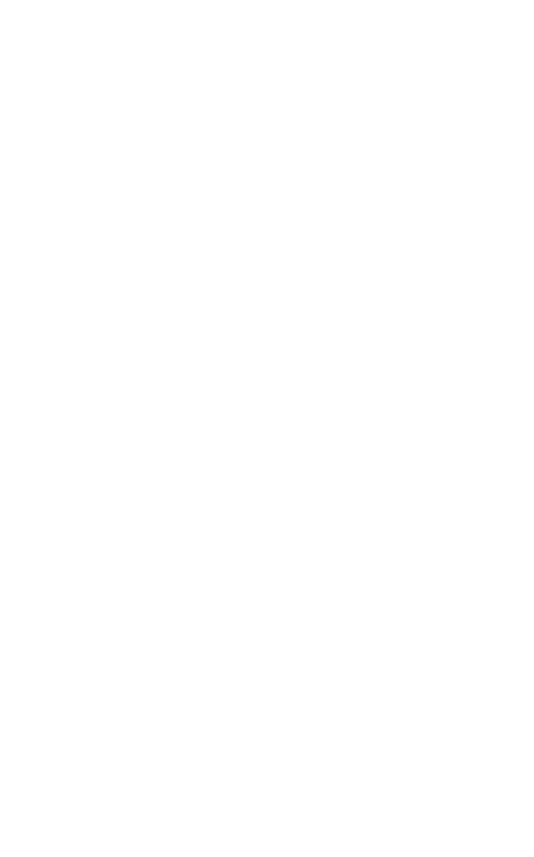
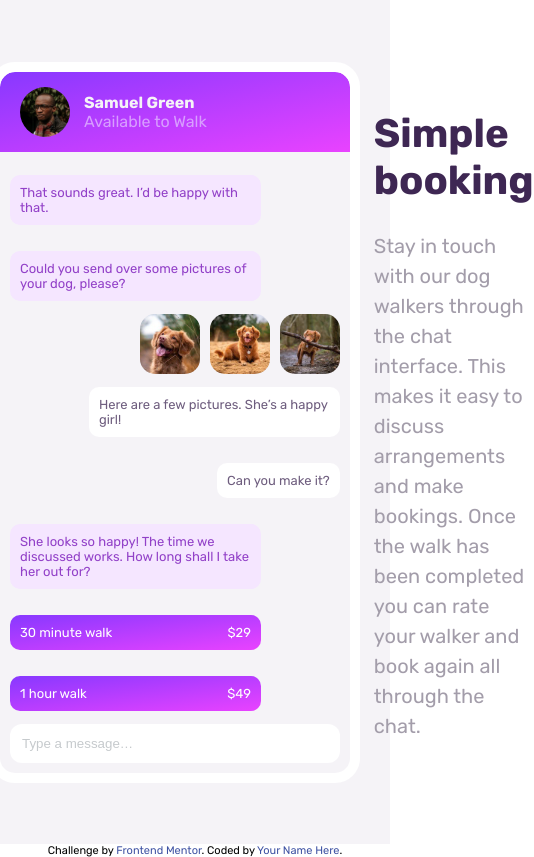
Before and after one commit to Yussif20/chat-app-illustration, a plain HTML site: page index.html in a window 390 px wide. Shown: the whole page, 534 px wide, since content can reach past the window. Drawn offline with Linux system fonts and the light colour scheme.

Commit message:
making the chat phone

```diff
--- /dev/null
+++ b/components/_chat.scss
@@ -0,0 +1,87 @@
+.chat {
+  // height: 70rem;
+  width: 35rem;
+  outline-style: solid;
+  outline-color: var(--white);
+  outline-width: 1rem;
+  border-radius: 1.5rem;
+  background-color: var(--light-grayish-violet);
+}
+.chat__header {
+  display: flex;
+  align-items: center;
+  gap: 1.4rem;
+  padding: 1.5rem 2rem;
+  background-image: linear-gradient(
+    to bottom right,
+    var(--light-violet),
+    var(--light-magenta)
+  );
+  color: var(--pale-violet);
+  border-radius: 1.5rem 1.5rem 0 0;
+}
+.chat__header-pic {
+  width: 5rem;
+  height: 5rem;
+  border-radius: 50%;
+}
+.chat__header-info {
+  display: flex;
+  flex-direction: column;
+}
+.chat__header-name {
+  color: var(--light-grayish-violet);
+  font-weight: bold;
+}
+.chat__messages {
+  padding: 1rem;
+  background-color: var(--light-grayish-violet);
+  display: flex;
+  flex-direction: column;
+}
+.chat__message {
+  max-width: 70%;
+  font-size: 1.3rem;
+  padding: 1rem;
+  border-radius: 1rem;
+}
+.chat__message--sent {
+  color: var(--moderate-violet);
+  background-color: var(--light-pale-violet);
+}
+.chat__message--received {
+  align-self: flex-end;
+  color: var(--desaturated-dark-violet);
+  background-color: var(--white);
+}
+.chat__message--pictures {
+  align-self: flex-end;
+  display: flex;
+  gap: 1rem;
+}
+.chat__message--pictures img {
+  border-radius: 1.5rem;
+  width: 6rem;
+  height: 6rem;
+}
+.chat__input::placeholder {
+  color: var(--grayish-blue);
+}
+.offer {
+  background-image: linear-gradient(
+    to bottom right,
+    var(--light-violet),
+    var(--light-magenta)
+  );
+  color: var(--white);
+  font-weight: light;
+  display: flex;
+  justify-content: space-between;
+}
+.chat__input {
+  padding: 1.2rem;
+  border-radius: 1.2rem;
+  outline: none;
+  border: none;
+  background-color: var(--white);
+}
--- /dev/null
+++ b/components/_description.scss
@@ -0,0 +1,12 @@
+.description {
+  width: 30%;
+}
+.description h1 {
+  color: var(--very-dark-desaturated-violet);
+  font-size: 4rem;
+}
+.description p {
+  font-size: 2rem;
+  color: var(--dark-grayish-violet);
+  line-height: 1.5;
+}
--- /dev/null
+++ b/components/_footer.scss
@@ -0,0 +1,7 @@
+.attribution {
+  font-size: 11px;
+  text-align: center;
+}
+.attribution a {
+  color: hsl(228, 45%, 44%);
+}
--- a/components/_general.scss
+++ b/components/_general.scss
@@ -1,3 +1,18 @@
 body {
   font-family: "Rubik", sans-serif;
+  font-size: 1.6rem;
 }
+.container {
+  background-color: var(--light-grayish-violet);
+  width: 100vw;
+  height: 100vh;
+  display: flex;
+  align-items: center;
+}
+.page-layout {
+  margin: 0 auto;
+  display: flex;
+  align-items: center;
+  justify-content: space-around;
+  gap: 2.4rem;
+}
--- a/components/_reset.scss
+++ b/components/_reset.scss
@@ -0,0 +1,18 @@
+body {
+  margin: 0;
+  padding: 0;
+  box-sizing: border-box;
+}
+html {
+  font-size: 62.5%;
+}
+img {
+  width: 100%;
+}
+a {
+  text-decoration: none;
+}
+ul,
+ol {
+  list-style: none;
+}
--- a/components/_variables.scss
+++ b/components/_variables.scss
@@ -1,39 +1,22 @@
 :root {
   // TEXT
-  --pale-violet: hsl(
-    276,
-    100%,
-    81%
-  ); // - Pale Violet (sub-heading at the top of the app UI):
-  --moderate-violet: hsl(
-    276,
-    55%,
-    52%
-  ); // - Moderate Violet (chat on the left):
-  --desaturated-dark-violet: hsl(271, 15%, 43%); // -  (chat on the right):
-  --grayish-blue: hsl(206, 6%, 79%); // - Grayish Blue (placeholder text):
+  --pale-violet: hsl(276, 100%, 81%);
+  --light-pale-violet: hsl(276, 100%, 95%);
+  --moderate-violet: hsl(276, 55%, 52%);
+  --desaturated-dark-violet: hsl(271, 15%, 43%);
+  --grayish-blue: hsl(206, 6%, 79%);
   --very-dark-desaturated-violet: hsl(
     271,
     36%,
     24%
   ); // -(main heading): ++  -(submit button background)
-  --dark-grayish-violet: hsl(
-    270,
-    7%,
-    64%
-  ); // - Dark Grayish Violet (paragraph):
-
-  // GRADIENTS
-  --light-magenta: hsl(293, 100%, 63%); // - Light Magenta:
-  --light-violet: hsl(264, 100%, 61%); // - Light Violet:
+  --dark-grayish-violet: hsl(270, 7%, 64%);
+  --light-magenta: hsl(293, 100%, 63%);
+  --light-violet: hsl(264, 100%, 61%);
 
   // COLORS
-  --white: hsl(0, 0%, 100%); // - White:
-  --light-grayish-violet: hsl(
-    270,
-    20%,
-    96%
-  ); // - Light Grayish Violet (app background):
+  --white: hsl(0, 0%, 100%); //
+  --light-grayish-violet: hsl(270, 20%, 96%);
   --very-light-magenta: hsl(
     289,
     100%,
--- a/index.html
+++ b/index.html
@@ -13,7 +13,78 @@
       href="https://fonts.googleapis.com/css2?family=Rubik:wght@400;500;700&display=swap"
       rel="stylesheet"
     />
+    <link rel="stylesheet" href="styles/styles.css" />
     <title>Chat App Illustration</title>
   </head>
-  <body></body>
+  <body>
+    <div class="container">
+      <div class="page-layout">
+        <div class="chat">
+          <div class="chat__header">
+            <img
+              class="chat__header-pic"
+              src="./images/avatar.jpg"
+              alt="User Avatar"
+            />
+            <div class="chat__header-info">
+              <span class="chat__header-name"> Samuel Green </span>
+              <span class="chat__header-status"> Available to Walk</span>
+            </div>
+          </div>
+          <div class="chat__messages">
+            <p class="chat__message chat__message--sent">
+              That sounds great. I’d be happy with that.
+            </p>
+            <p class="chat__message chat__message--sent">
+              Could you send over some pictures of your dog, please?
+            </p>
+            <div class="chat__message--pictures">
+              <img src="images/dog-image-1.jpg" alt="dog image" />
+              <img src="images/dog-image-2.jpg" alt="dog image" />
+              <img src="images/dog-image-3.jpg" alt="dog image" />
+            </div>
+
+            <p class="chat__message chat__message--received">
+              Here are a few pictures. She’s a happy girl!
+            </p>
+            <p class="chat__message chat__message--received">
+              Can you make it?
+            </p>
+            <p class="chat__message chat__message--sent">
+              She looks so happy! The time we discussed works. How long shall I
+              take her out for?
+            </p>
+            <p class="offer chat__message">
+              <span>30 minute walk</span> <span>$29</span>
+            </p>
+            <p class="offer chat__message">
+              <span>1 hour walk</span> <span>$49</span>
+            </p>
+            <input
+              class="chat__input"
+              type="text"
+              placeholder="Type a message…"
+            />
+          </div>
+        </div>
+        <div class="description">
+          <h1>Simple booking</h1>
+          <p>
+            Stay in touch with our dog walkers through the chat interface. This
+            makes it easy to discuss arrangements and make bookings. Once the
+            walk has been completed you can rate your walker and book again all
+            through the chat.
+          </p>
+        </div>
+      </div>
+    </div>
+    <footer>
+      <div class="attribution">
+        Challenge by
+        <a href="https://www.frontendmentor.io?ref=challenge" target="_blank"
+          >Frontend Mentor</a
+        >. Coded by <a href="#">Your Name Here</a>.
+      </div>
+    </footer>
+  </body>
 </html>
--- a/styles.scss
+++ b/styles.scss
@@ -1,3 +1,6 @@
 @use "./components/variables";
 @use "./components/reset";
 @use "./components/general";
+@use "./components/chat";
+@use "./components/description";
+@use "./components/footer";
```
Also changed, not shown: content.html (deleted, +0 -45 lines), styles/styles.css (added), 2 other files.
